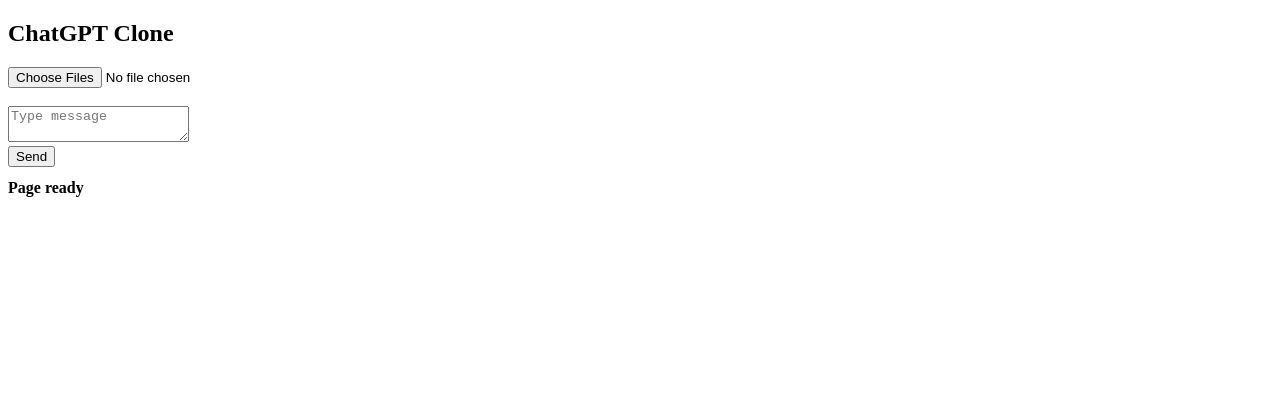
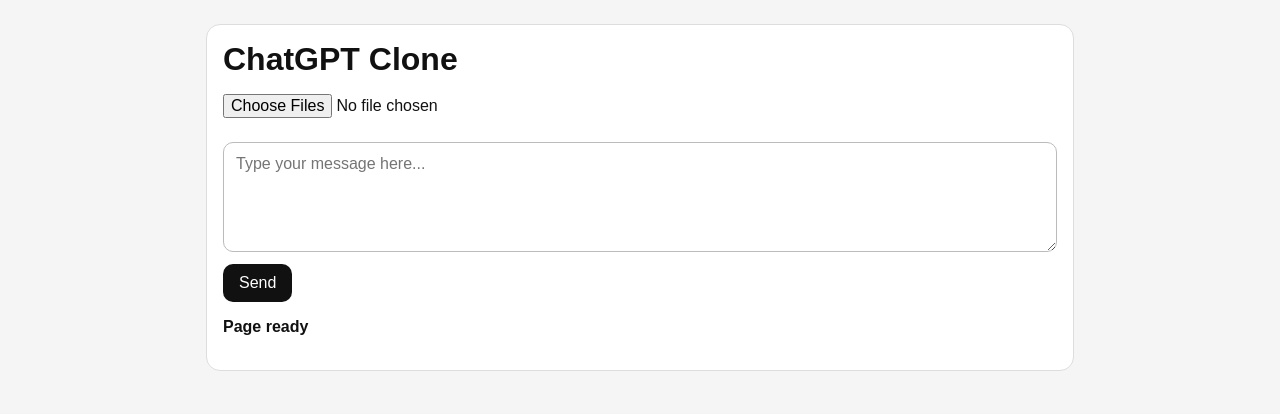
Before and after one commit to jsphlnrgn-dot/chat-site, a website: page public/index.html in a window 1280 px wide. Drawn offline with Linux system fonts and the light colour scheme.

Commit message:
Update index.html

```diff
--- a/public/index.html
+++ b/public/index.html
@@ -3,21 +3,140 @@
 <head>
 <meta charset="UTF-8" />
 <meta name="viewport" content="width=device-width, initial-scale=1.0" />
-<title>AI Chat</title>
+<title>Chat Site</title>
+<style>
+* {
+box-sizing: border-box;
+}
+
+body {
+margin: 0;
+font-family: Arial, sans-serif;
+background: #f5f5f5;
+color: #111;
+}
+
+.wrap {
+max-width: 900px;
+margin: 0 auto;
+padding: 24px 16px 40px;
+}
+
+.card {
+background: #fff;
+border: 1px solid #ddd;
+border-radius: 14px;
+padding: 16px;
+}
+
+h1 {
+margin-top: 0;
+margin-bottom: 16px;
+}
+
+.controls {
+display: grid;
+gap: 12px;
+margin-bottom: 16px;
+}
+
+textarea {
+width: 100%;
+min-height: 110px;
+resize: vertical;
+padding: 12px;
+border-radius: 10px;
+border: 1px solid #bbb;
+font: inherit;
+}
+
+input[type="file"] {
+font: inherit;
+}
+
+button {
+width: fit-content;
+padding: 10px 16px;
+border: 0;
+border-radius: 10px;
+cursor: pointer;
+font: inherit;
+background: #111;
+color: #fff;
+}
+
+button:disabled {
+opacity: 0.6;
+cursor: not-allowed;
+}
+
+#status {
+margin: 12px 0 0;
+font-weight: 700;
+}
+
+#fileList {
+margin: 0;
+padding-left: 18px;
+color: #444;
+}
+
+#chat {
+margin-top: 18px;
+display: grid;
+gap: 12px;
+}
+
+.msg {
+padding: 12px 14px;
+border-radius: 12px;
+white-space: pre-wrap;
+line-height: 1.45;
+}
+
+.user {
+background: #e9f2ff;
+border: 1px solid #c9dcff;
+}
+
+.assistant {
+background: #f1f1f1;
+border: 1px solid #ddd;
+}
+
+.error {
+background: #fff0f0;
+border: 1px solid #f0b4b4;
+color: #8a1f1f;
+}
+
+.label {
+font-size: 12px;
+font-weight: 700;
+margin-bottom: 6px;
+text-transform: uppercase;
+color: #555;
+}
+</style>
 </head>
 <body>
-<h2>ChatGPT Clone</h2>
+<div class="wrap">
+<div class="card">
+<h1>ChatGPT Clone</h1>
 
-<input type="file" id="fileInput" multiple />
-<br /><br />
+<div class="controls">
+<input id="fileInput" type="file" multiple />
+<ul id="fileList"></ul>
 
-<textarea id="message" placeholder="Type message"></textarea>
-<br />
+<textarea id="message" placeholder="Type your message here..."></textarea>
 
 <button id="sendBtn" type="button">Send</button>
+</div>
 
-<div id="status" style="margin-top:12px; font-weight:bold;"></div>
-<div id="chat" style="margin-top:12px;"></div>
+<div id="status">Ready</div>
+<div id="chat"></div>
+</div>
+</div>
 
 <script src="/app.js"></script>
 </body>
```
